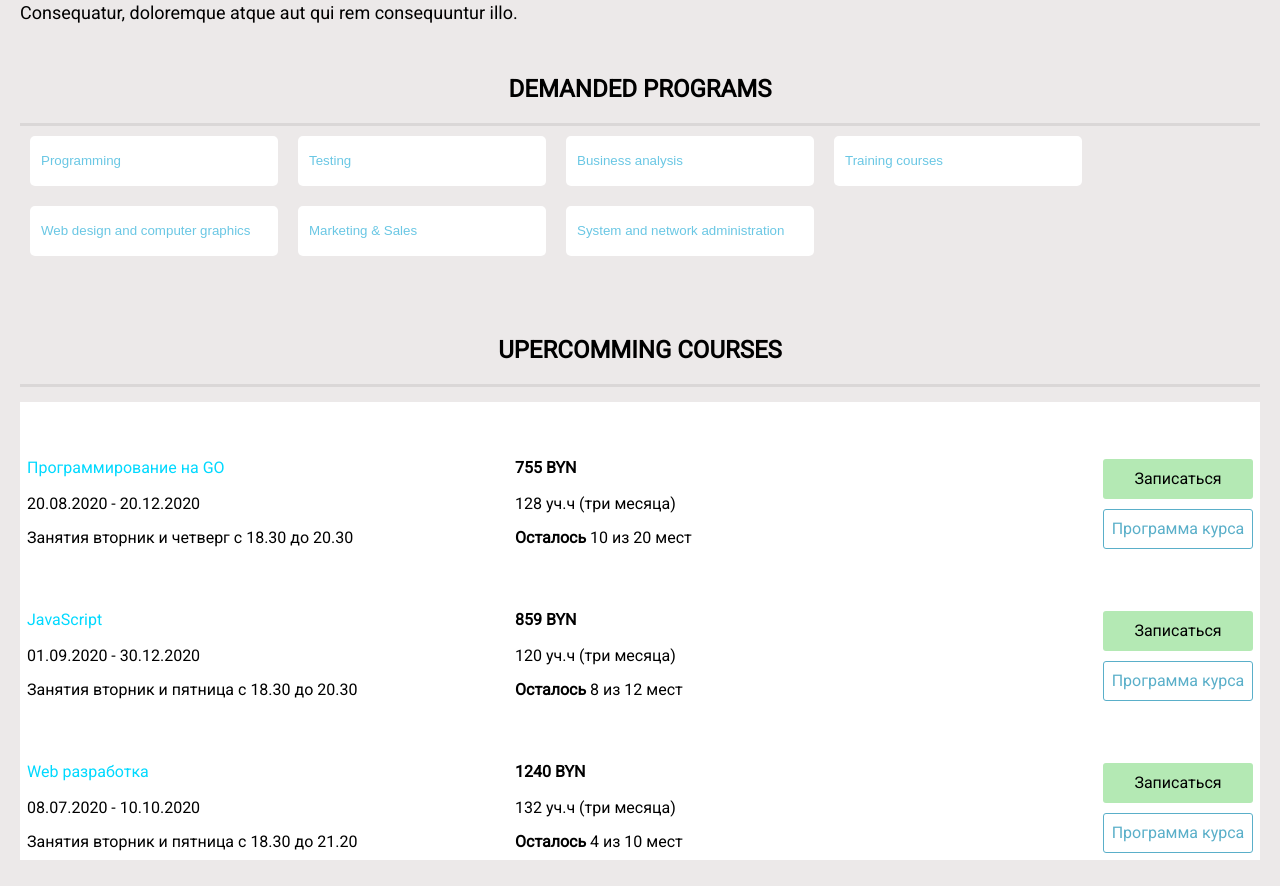
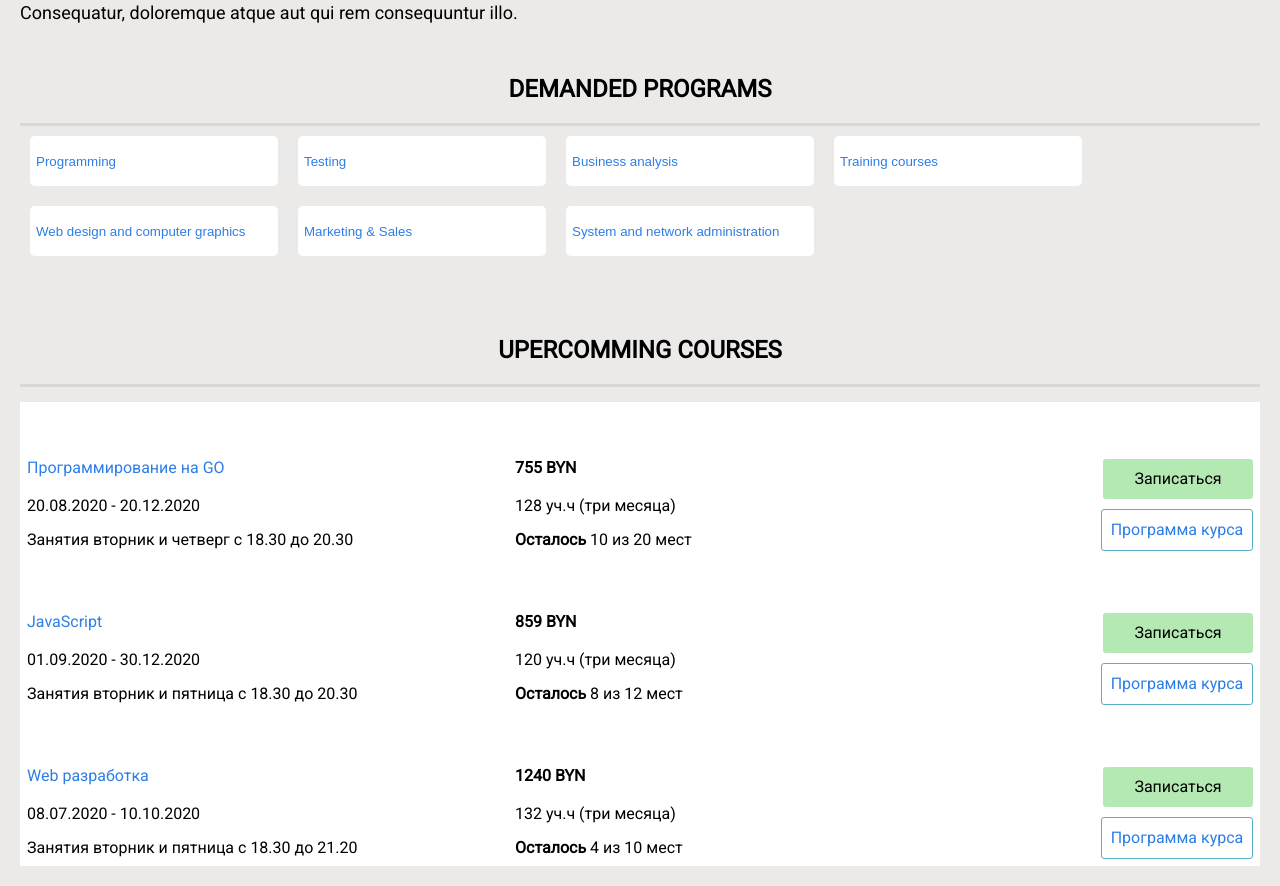
Before and after one commit to NikGares/FD-1_Nik_Vegero, a plain HTML site: page HW7/Index.html in a window 1280 px wide. Shown: the part 1823-2709 px from the top of the page. Drawn offline with Linux system fonts and the light colour scheme.

Commit message:
fixed in the file style.css

```diff
--- a/HW7/Index.html
+++ b/HW7/Index.html
@@ -74,12 +74,14 @@
             <tr>
                 <td class="cours">Программирование на GO</td>
                 <th>755 BYN</th>
-                <td rowspan="3" style="width: 250px;">
+                <td rowspan="3" class="table_button">
                     <div class="button_registration">
-                        <button class="b1">Записаться</button>
+                        <button class="button_register">Записаться</button>
                     </div>
                     <div  class="button_course_program">
-                        <button class="b2">Программа курса</button>
+                        <div class="button__program_of_course">
+                            <a href="https://www.google.by/" class="link_program_course">Программа курса</a>
+                        </div>
                     </div>
                 </td>
             </tr>
@@ -93,14 +95,16 @@
             </tr>
 
             <tr>
-                <td class="cours" style="margin-top: 10px;">JavaScript</td>
+                <td class="cours">JavaScript</td>
                 <th>859 BYN</th>
-                <td rowspan="3" style="width: 250px;">
+                <td rowspan="3" class="table_button">
                     <div class="button_registration">
-                        <button class="b1">Записаться</button>
+                        <button class="button_register">Записаться</button>
                     </div>
                     <div class="button_course_program">
-                        <button class="b2">Программа курса</button>
+                        <div class="button__program_of_course">
+                            <a href="https://www.google.by/" class="link_program_course">Программа курса</a>
+                        </div>
                     </div>
                 </td>
             </tr>
@@ -116,12 +120,14 @@
             <tr>
                 <td class="cours"> Web разработка</td>
                 <th>1240 BYN</th>
-                <td rowspan="3" style="width: 250px;">
+                <td rowspan="3" class="table_button">
                     <div class="button_registration">
-                        <button class="b1">Записаться</button>
+                        <button class="button_register">Записаться</button>
                     </div>
                     <div class="button_course_program">
-                        <button class="b2">Программа курса</button>
+                        <div class="button__program_of_course">
+                            <a href="https://www.google.by/" class="link_program_course">Программа курса</a>
+                        </div>
                     </div>
                 </td>
             </tr>
--- a/HW7/style.css
+++ b/HW7/style.css
@@ -65,28 +65,29 @@ footer {
     table-layout: fixed;
 }
 
-.b1 {
+.button_register {
     background: rgb(180, 233, 180);
     color: rgb(0, 0, 0);
     border: 0;
 }
 
-.b1:hover {
+.button_register:hover {
     background: rgb(77, 151, 77);
     color: rgb(255, 255, 255);
 }
 
-.b1:active {
+.button_register:active {
     box-shadow: inset 0 0 0 35px rgba(37, 74, 153, 0.8);
 }
 
-.b2:hover {
+.button__program_of_course:hover {
     background: rgb(106, 199, 228);
     color: rgb(255, 255, 255);
+
 }
 
 .cours {
-    color: rgb(0, 217, 255);
+    color: rgb(45, 126, 231);
     padding-top: 50px;
 }
 
@@ -104,7 +105,11 @@ th {
     text-align: left;
 }
 
-.b1, .b2 {
+.table_button {
+    width: 250px;
+}
+
+.button_register, .button__program_of_course {
     width: 150px;
     height: 40px;
     font-size: 16px;
@@ -113,10 +118,13 @@ th {
 
 }
 
-.b2 {
+.button__program_of_course {
     border: 1px solid  rgb(90, 175, 201);
-    color: rgb(90, 175, 201);
+    color: rgb(45, 126, 231);
     background: none;
+    display: flex;
+    justify-content: center;
+    align-items: center;
 }
 
 h1, h2 {
@@ -135,11 +143,9 @@ h1, h2 {
     background:rgb(255, 255, 255);
     text-align: left;
     border-radius: 5px;
-    text-indent: 5px;
-    color: rgb(106, 199, 228);
+    color: rgb(45, 126, 231);
     position: relative;
     cursor: pointer;
-    line-height: 1;
     text-decoration: none;
     top: 0;
     left: 0;
@@ -162,10 +168,10 @@ h1, h2 {
     left: -4px;
 }
 
-.button_course:hover:after,
+/* .button_course:hover:after,
 .button_course:focus:after {
     width: 100%;
-}
+} */
 
 .button_registration {
     display: flex;
@@ -184,3 +190,8 @@ h1, h2 {
     align-items: flex-end;
     margin-top: 10px;
 }
+
+.link_program_course {
+    text-decoration: none;
+    color:  rgb(45, 126, 231);
+}
```
